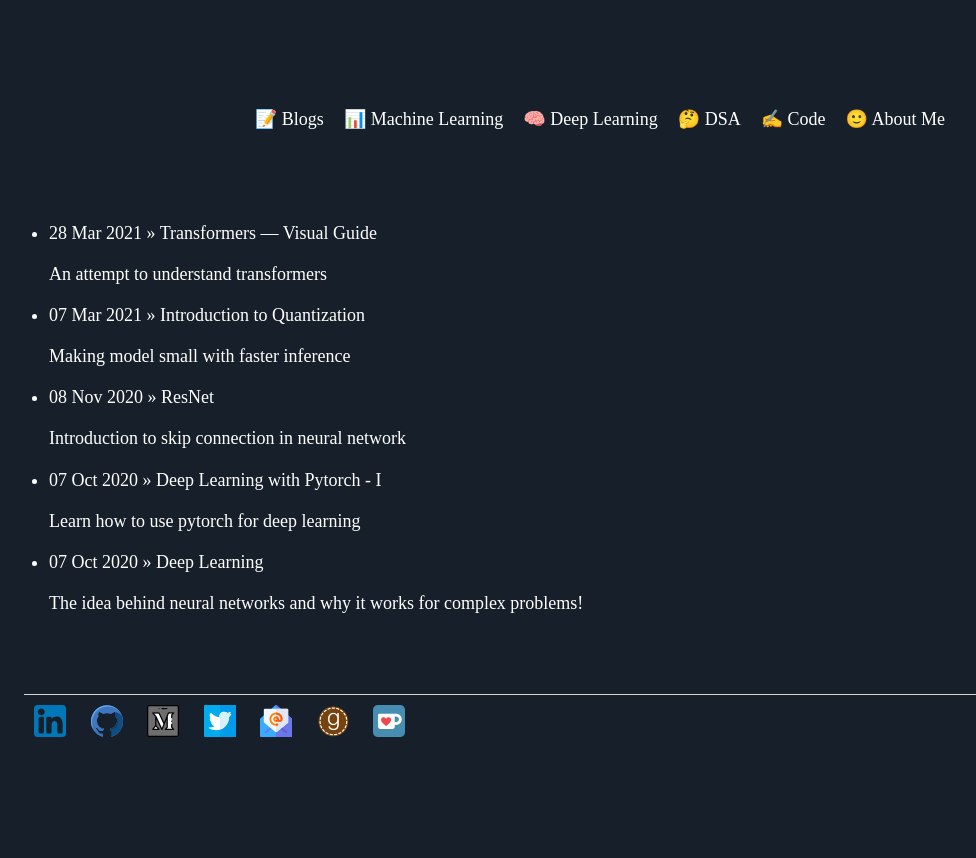
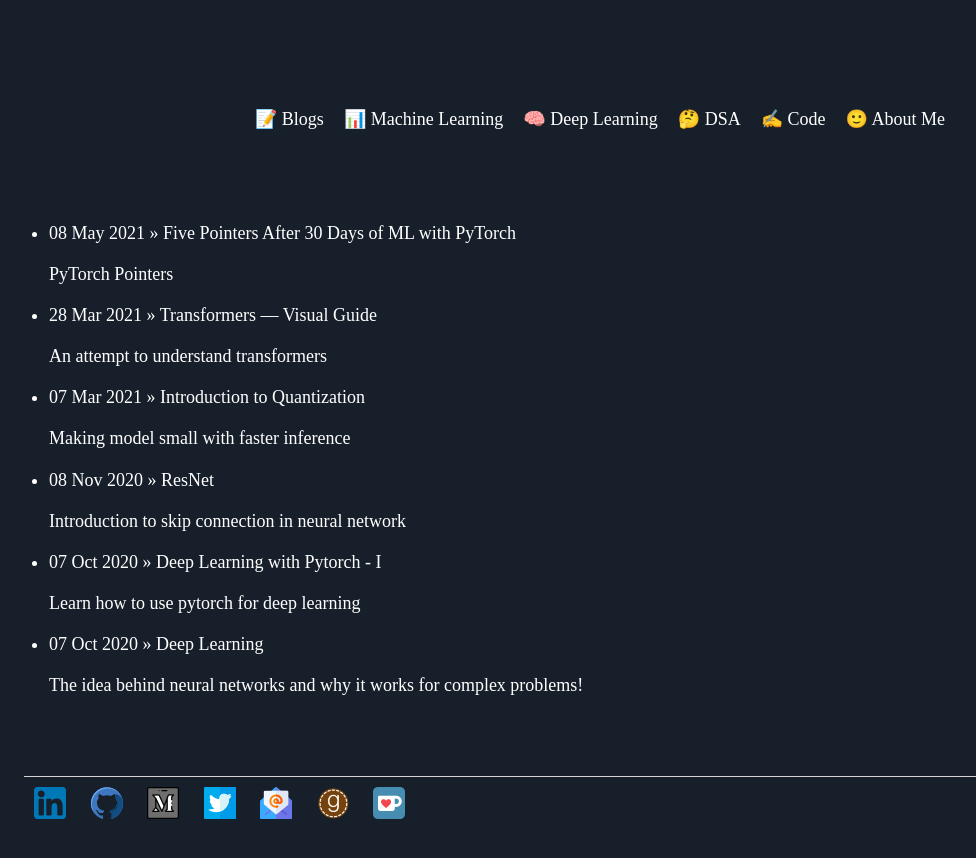
Before and after one commit to Mayurji/mayurji.github.io, a Jekyll site: the page built from deep-learning/index.html, in a window 1280 px wide. Shown: the top 858 px of the page, without its empty margins (40-1016 px from the left). Built offline with Jekyll 4.4.1, drawn with Linux system fonts in a browser that asks for light colours; nearby versions of some CDN libraries.

Commit message:
Update 30DaysOfML.md

```diff
--- a/_deep-learning/30DaysOfML.md
+++ b/_deep-learning/30DaysOfML.md
@@ -1,3 +1,10 @@
+---
+layout: deep-learning
+title: Five Pointers After 30 Days of ML with PyTorch
+description: PyTorch Pointers
+date:   2021-05-08 13:43:52 +0530
+---
+
 ### After 30DaysOfML with Pytorch
 
 Recently, I've completed 30 Days of ML with Pytorch, where I explored all the major machine learning algorithms and basics of deep learning with concepts like activations, optimizers, loss functions etc.
```
